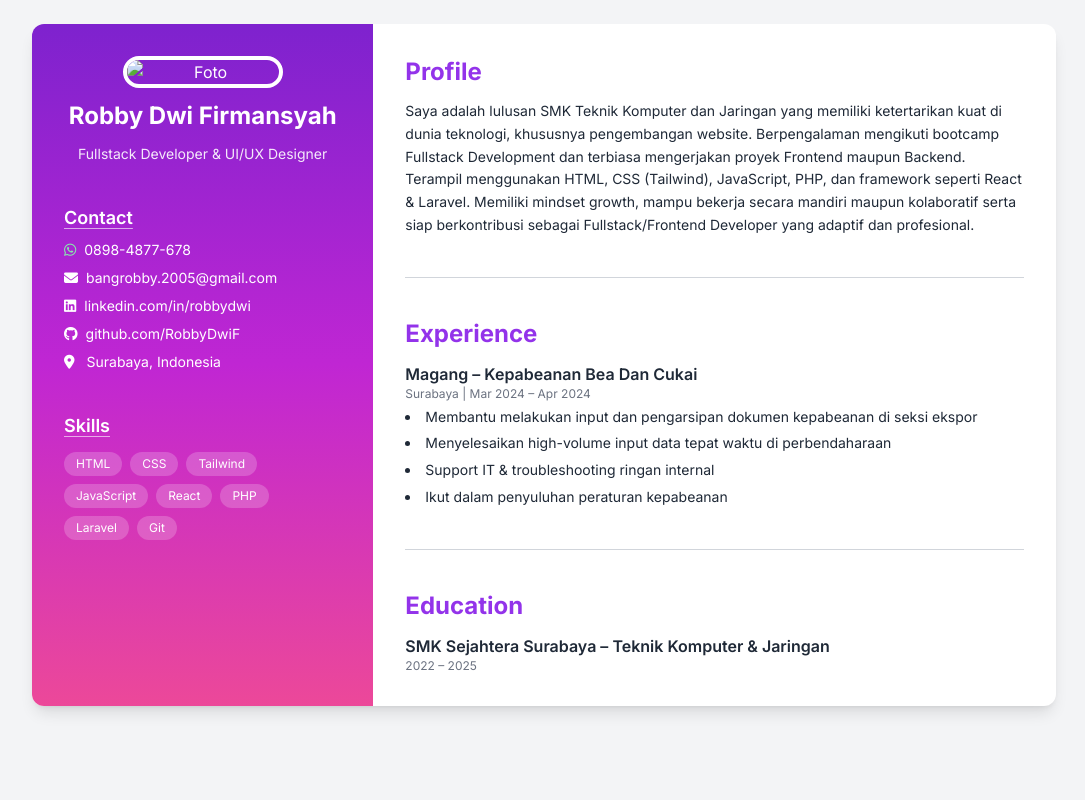
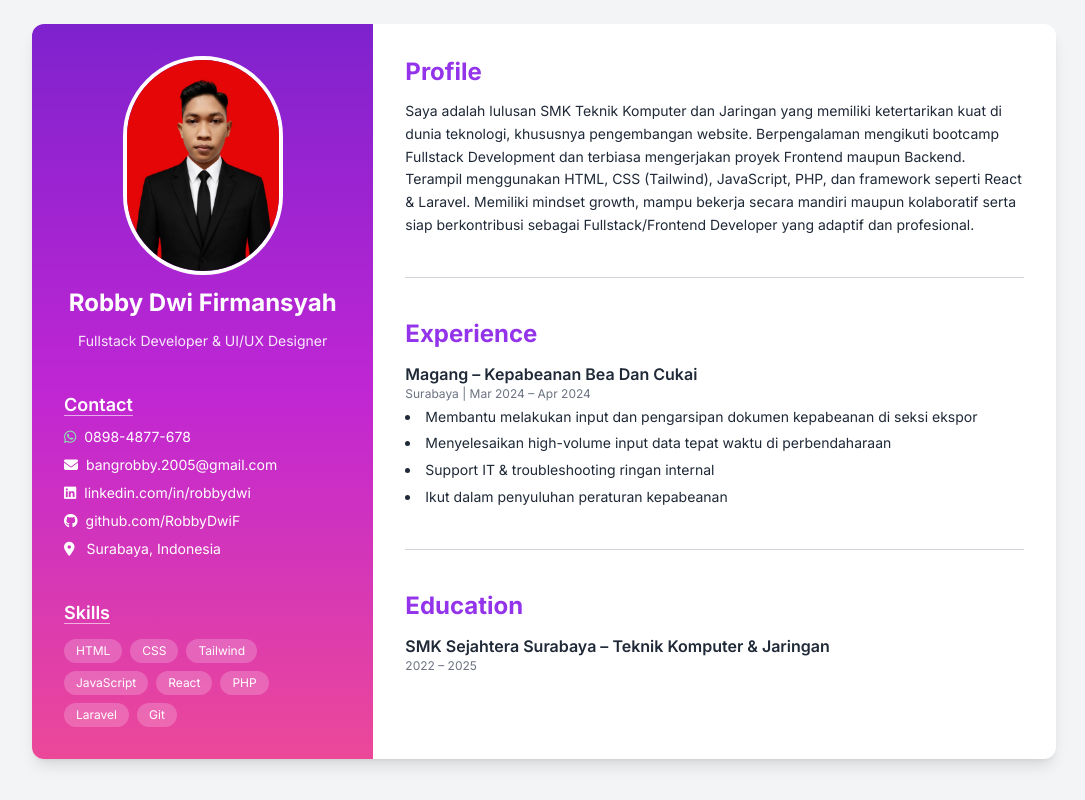
Before and after one commit to RobbyDwiF/website-personal, a plain HTML site: page cv.html in a window 1280 px wide. Shown: the whole page, without its empty margins (96-1181 px from the left). Drawn offline with nearby package versions, Linux system fonts and the light colour scheme.

Commit message:
first commit

```diff
--- a/cv.html
+++ b/cv.html
@@ -17,7 +17,7 @@
     <aside class="md:w-1/3 bg-gradient-to-b from-purple-700 via-fuchsia-600 to-pink-500 text-white p-8 space-y-10">
       <!-- Foto + nama -->
       <div class="text-center space-y-3">
-        <img src="../Image/Profile Cv.jpg" class="w-40 h-45 mx-auto rounded-full object-cover border-4 border-white" alt="Foto">
+        <img src="assets/image/Foto profile cv.jpg" class="w-40 h-45 mx-auto rounded-full object-cover border-4 border-white" alt="Foto">
         <h1 class="text-2xl font-bold">Robby Dwi Firmansyah</h1>
         <p class="text-sm opacity-90">Fullstack Developer & UI/UX Designer</p>
       </div>
```
